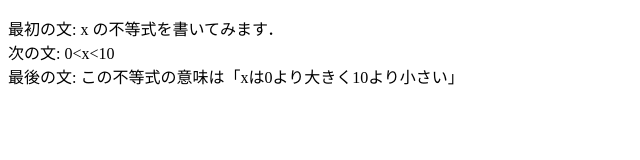
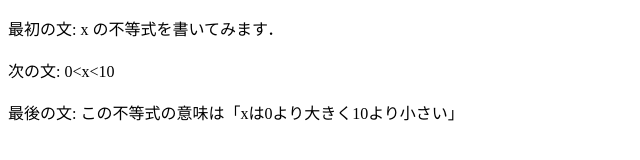
Before and after one commit to G284712022/medialabo, a plain HTML site: page practice-html/structure.html in a window 1280 px wide. Shown: the whole page, without its empty margins (0-640 px from the left). Drawn offline with Linux system fonts and the light colour scheme.

Commit message:
演習1-3

```diff
--- a/practice-html/structure.html
+++ b/practice-html/structure.html
@@ -4,7 +4,7 @@
       <meta charset="utf-8">
       <title>演習1-3</title>
       <body>
-         <p>最初の文: x の不等式を書いてみます．<br>次の文: 0&lt;x&lt;10<br>最後の文: この不等式の意味は「xは0より大きく10より小さい」</p>
+         <p>最初の文: x の不等式を書いてみます．<br><br>次の文: 0&lt;x&lt;10<br><br>最後の文: この不等式の意味は「xは0より大きく10より小さい」</p>
          <!--
             これは不要な文章です．
          -->
```
